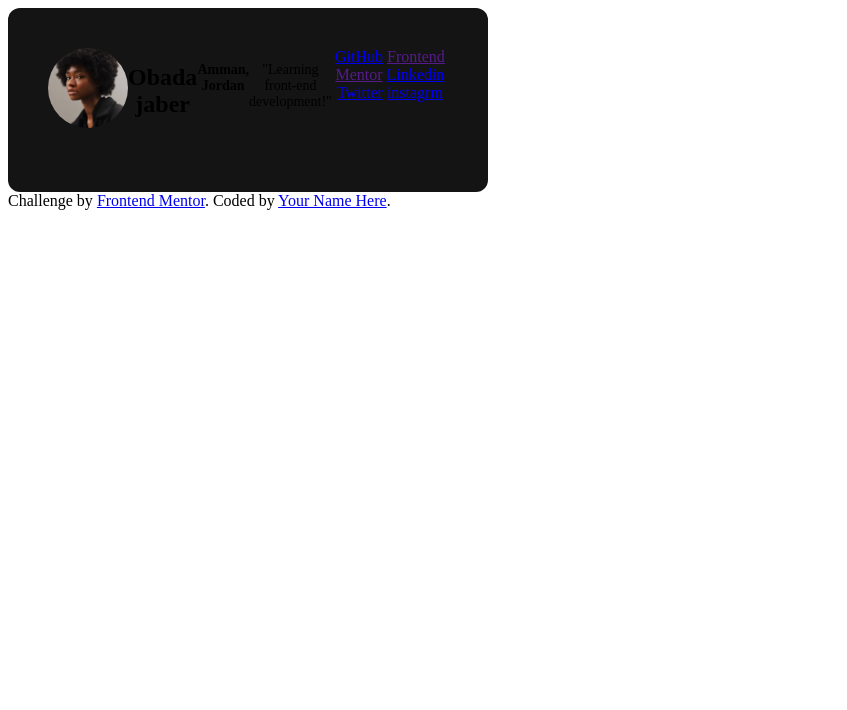
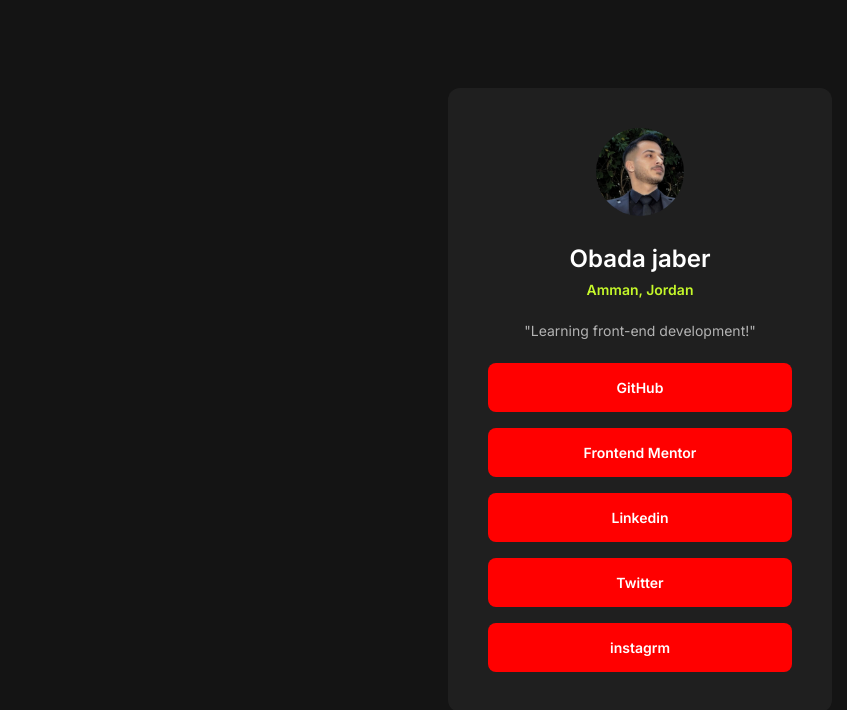
Before and after one commit to obadajaber/socialmedia-link, a plain HTML site: page social-links-profile-main/index.html in a window 1280 px wide. Shown: the whole page, without its empty margins (0-847 px from the left). Drawn offline with Linux system fonts and the light colour scheme.

Commit message:
finished

```diff
--- a/social-links-profile-main/index.html
+++ b/social-links-profile-main/index.html
@@ -5,25 +5,62 @@
   <meta name="viewport" content="width=device-width, initial-scale=1.0"> <!-- displays site properly based on user's device -->
 
   <link rel="icon" type="image/png" sizes="32x32" href="./assets/images/favicon-32x32.png">
+  <link rel="preconnect" href="https://fonts.googleapis.com">
+ <link rel="preconnect" href="https://fonts.gstatic.com" crossorigin>
+ <link href="https://fonts.googleapis.com/css2?family=Inter:wght@400;600&display=swap" rel="stylesheet">
 
   <title>Frontend Mentor | Social links profile</title>
 
   <!-- Feel free to remove these styles or customise in your own stylesheet 👍 -->
   <style>
-    .main{
-      display: flex;
-    background-color:hsl(0, 0%, 8%);
+    :root {
+     --bg-main: #141414;
+     --bg-card: #1f1f1f;
+     --bg-button: #333333;
+     --bg-button-hover: #c5f82a;
+     --text-main: #ffffff;
+     --text-location: #c5f82a;
+     --text-bio: #b3b3b3;
+     --text-button-hover: #333333;
+   }
+
+
+   * {
+     box-sizing: border-box;
+     margin: 0;
+     padding: 0;
+   }
+
+
+   body {
+     background-color: var(--bg-main);
+     color: var(--text-main);
+     font-family: 'Inter', system-ui, -apple-system, sans-serif;
+     display: flex;
+     justify-content: center;
+     align-items: center;
+     min-height: 100vh;
+     padding: 24px;
+     -webkit-font-smoothing: antialiased;
+   }
+
+
+   .main {
+     background-color: var(--bg-card);
      border-radius: 12px;
      padding: 40px;
-     width: 400px;
+     width: 100%;
+     max-width: 384px;
      text-align: center;
-     margin: 0;
 
-    }
-    .img {
-     width: 80px;
-     height: 80px;
+   }
+
+
+   .img {
+     width: 88px;
+     height: 88px;
      border-radius: 50%;
+     object-fit: cover;
      margin-bottom: 24px;
    }
 
@@ -48,13 +85,39 @@
      font-size: 14px;
      margin-bottom: 24px;
    }
+
+
+   .links {
+     display: flex;
+     flex-direction: column;
+     gap: 16px;
+   }
+
+
+   .link-button {
+     background-color: red;
+     color: var(--text-main);
+     text-decoration: none;
+     padding: 16px;
+     border-radius: 8px;
+     font-weight: 600;
+     font-size: 14px;
+     transition: background-color 0.3s ease, color 0.3s ease, transform 0.1s ease;
+   }
+
+
+   .link-button:hover {
+     background-color: var(--bg-button-hover);
+     color: var(--text-button-hover);
+     transform: translateY(-2px);
+   }
   </style>
 </head>
 <body>
 
  <div class="main">
 
-   <img src="assets/images/avatar-jessica.jpeg" alt="Profile Picture" class="img">
+   <img src="assets/images/MyPhoto.jpeg" alt="Profile Picture" class="img">
 
    <h1 class="name">Obada jaber</h1>
 
@@ -76,11 +139,5 @@
      <a href="#" class="link-button" target="_blank">instagrm</a>
    </div>
    </div>
-
-
-  <footer class="attribution">
-    Challenge by <a href="https://www.frontendmentor.io?ref=challenge">Frontend Mentor</a>.
-    Coded by <a href="#">Your Name Here</a>.
-  </footer>
 </body>
 </html>
```
Also changed, not shown: social-links-profile-main/assets/images/MyPhoto.jpeg (added).
